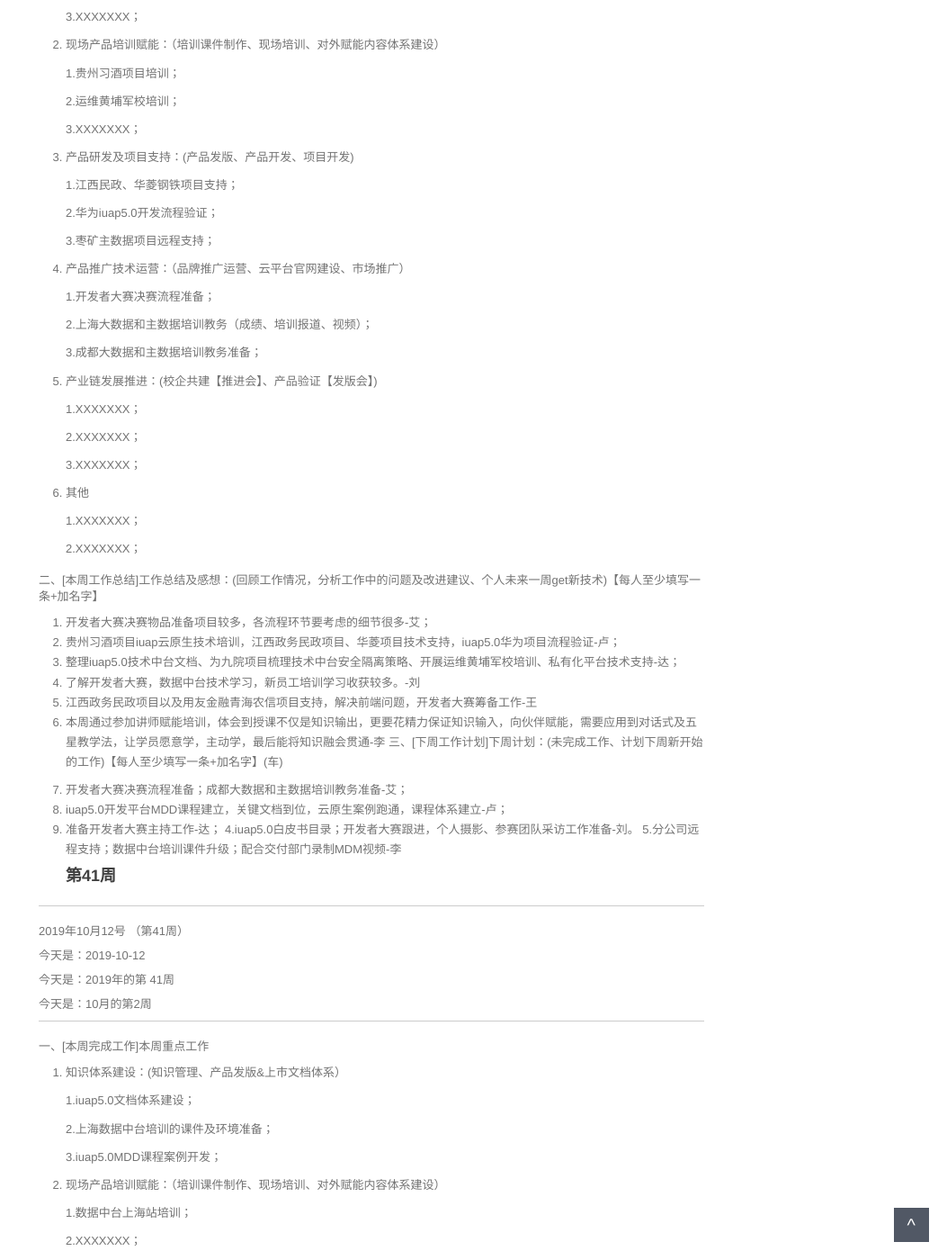
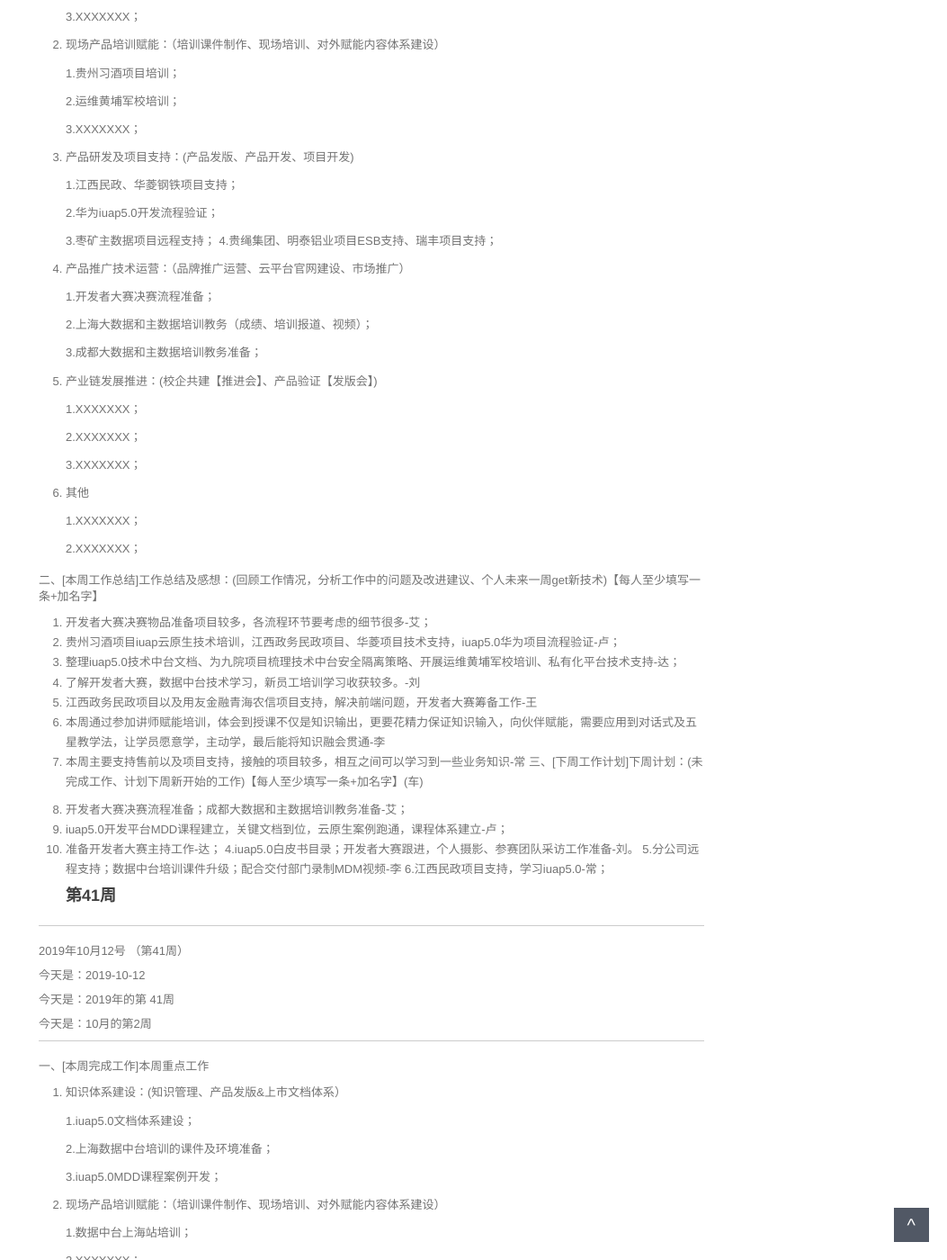
Before and after one commit to walllFlower/blog, a Jekyll site: the page built from _posts/2018-07-17-day_report_cxz.md, in a window 1280 px wide and 1400 px high, scrolled down 621 px. Shown: the whole window at 90% size, without its empty margins (227-1280 px from the left). Built offline with Jekyll 4.4.1, drawn with Linux system fonts in a browser that asks for light colours; comment, search, counter and statistics services are not loaded.

Commit message:
Update 2018-07-17-day_report_cxz.md

```diff
--- a/_posts/2018-07-17-day_report_cxz.md
+++ b/_posts/2018-07-17-day_report_cxz.md
@@ -47,6 +47,7 @@ categories: 技术运营工作周报
     2.华为iuap5.0开发流程验证；
 
     3.枣矿主数据项目远程支持；
+    4.贵绳集团、明泰铝业项目ESB支持、瑞丰项目支持；
 
 4. 产品推广技术运营：（品牌推广运营、云平台官网建设、市场推广）
 
@@ -79,6 +80,7 @@ categories: 技术运营工作周报
 4. 了解开发者大赛，数据中台技术学习，新员工培训学习收获较多。-刘
 5. 江西政务民政项目以及用友金融青海农信项目支持，解决前端问题，开发者大赛筹备工作-王
 6. 本周通过参加讲师赋能培训，体会到授课不仅是知识输出，更要花精力保证知识输入，向伙伴赋能，需要应用到对话式及五星教学法，让学员愿意学，主动学，最后能将知识融会贯通-李
+7. 本周主要支持售前以及项目支持，接触的项目较多，相互之间可以学习到一些业务知识-常
 三、[下周工作计划]下周计划：(未完成工作、计划下周新开始的工作)【每人至少填写一条+加名字】(车)
 
 1. 开发者大赛决赛流程准备；成都大数据和主数据培训教务准备-艾；
@@ -86,6 +88,7 @@ categories: 技术运营工作周报
 3. 准备开发者大赛主持工作-达；
 4.iuap5.0白皮书目录；开发者大赛跟进，个人摄影、参赛团队采访工作准备-刘。
 5.分公司远程支持；数据中台培训课件升级；配合交付部门录制MDM视频-李
+6.江西民政项目支持，学习iuap5.0-常；
 ###  第41周
 
 ***
```
